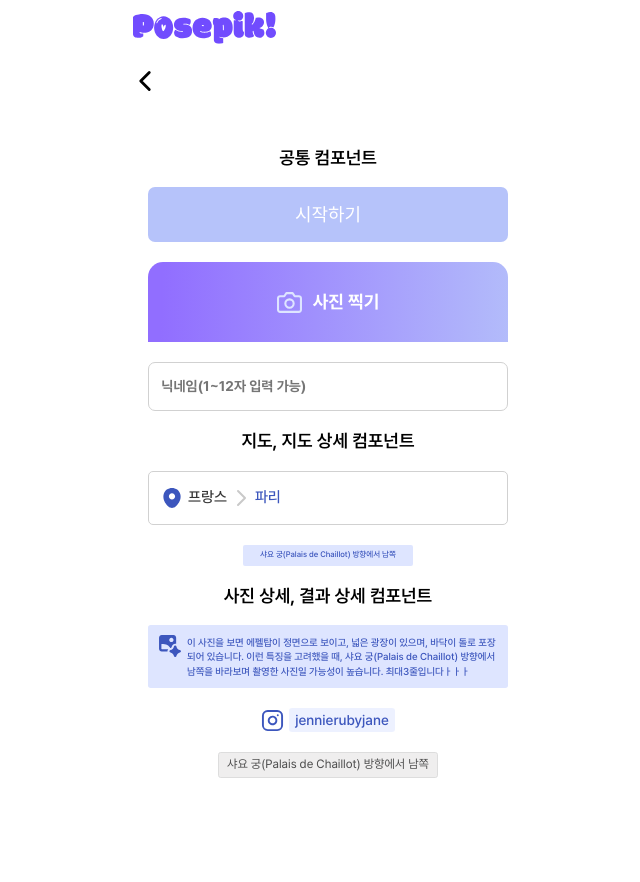
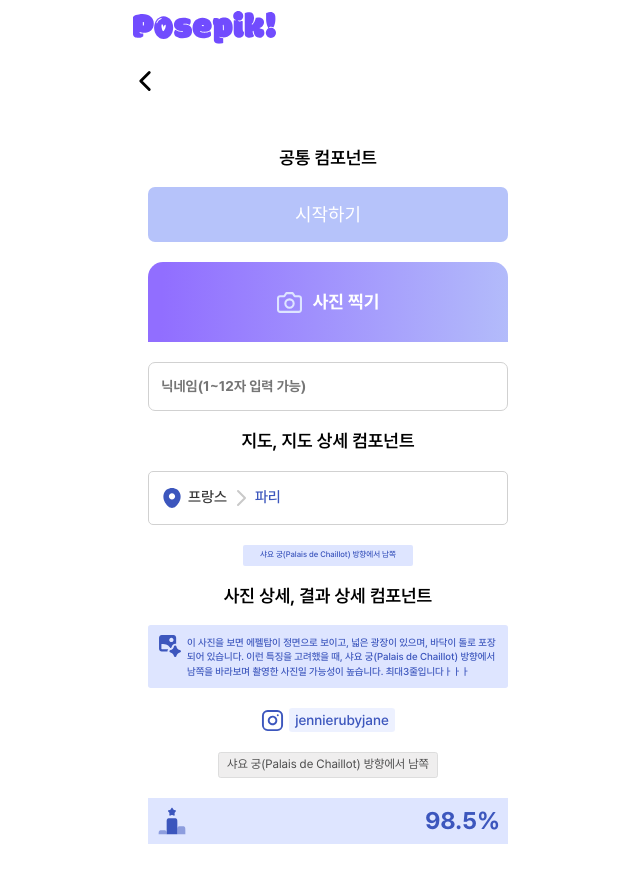
Before and after one commit to nowjiin/posepik-fe, a React (Vite) app: page /main in a window 1280 px wide. Shown: the top 882 px of the page, without its empty margins (312-952 px from the left). Before the commit the page ends 818 px from the top, so only its background shows below. Built offline with nearby package versions, Linux system fonts and the light colour scheme.

Commit message:
✨ Feat: 결과 상세 컴포넌트 구현

```diff
--- /dev/null
+++ b/src/pages/CameraResult/components/AccuracyBar/AccuracyBar.jsx
@@ -0,0 +1,16 @@
+import PropTypes from 'prop-types';
+import * as S from './AccuracyBar.style';
+import Ranking from '@assets/svg/icon-ranking.svg';
+
+export default function AccuracyBar({ percentage }) {
+	return (
+		<S.Container>
+			<S.RankingImg src={Ranking} alt="퍼센트" />
+			<S.Text>{percentage}%</S.Text>
+		</S.Container>
+	);
+}
+
+AccuracyBar.propTypes = {
+	percentage: PropTypes.string.isRequired,
+};
--- /dev/null
+++ b/src/pages/CameraResult/components/AccuracyBar/AccuracyBar.style.js
@@ -0,0 +1,22 @@
+import styled from 'styled-components';
+import { theme } from '@styles/theme';
+
+export const Container = styled.div`
+	width: 100%;
+	display: flex;
+	align-items: center;
+	justify-content: space-between;
+	padding: 6px 8px;
+	gap: 8px;
+	background-color: ${theme.COLOR.SubBlue3};
+`;
+
+export const RankingImg = styled.img`
+	width: 32px;
+	height: 32px;
+`;
+
+export const Text = styled.div`
+	${({ theme }) => theme.FONT.BOLD(24, 145)};
+	color: ${theme.COLOR.PrimaryBlue1};
+`;
--- a/src/pages/Main/Main.jsx
+++ b/src/pages/Main/Main.jsx
@@ -10,6 +10,7 @@ import GuideBox from '@pages/MapDetail/components/GuideBox/GuideBox';
 import DescriptionBox from '@pages/PictureDetail/components/DescriptionBox/DescriptionBox';
 import InstagramBox from '@pages/PictureDetail/components/InstagramBox/InstagramBox';
 import PicGuideBox from '@pages/PictureDetail/components/PicGuideBox/PicGuideBox';
+import AccuracyBar from '@pages/CameraResult/components/AccuracyBar/AccuracyBar';
 
 function Main() {
 	const [projectName, setProjectName] = useState('');
@@ -50,6 +51,7 @@ function Main() {
 				/>
 				<InstagramBox instagramID="jennierubyjane" />
 				<PicGuideBox guide="샤요 궁(Palais de Chaillot) 방향에서 남쪽" />
+				<AccuracyBar percentage="98.5" />
 			</S.Main>
 		</>
 	);
```
Also changed, not shown: src/assets/svg/icon-ranking.svg (added).
